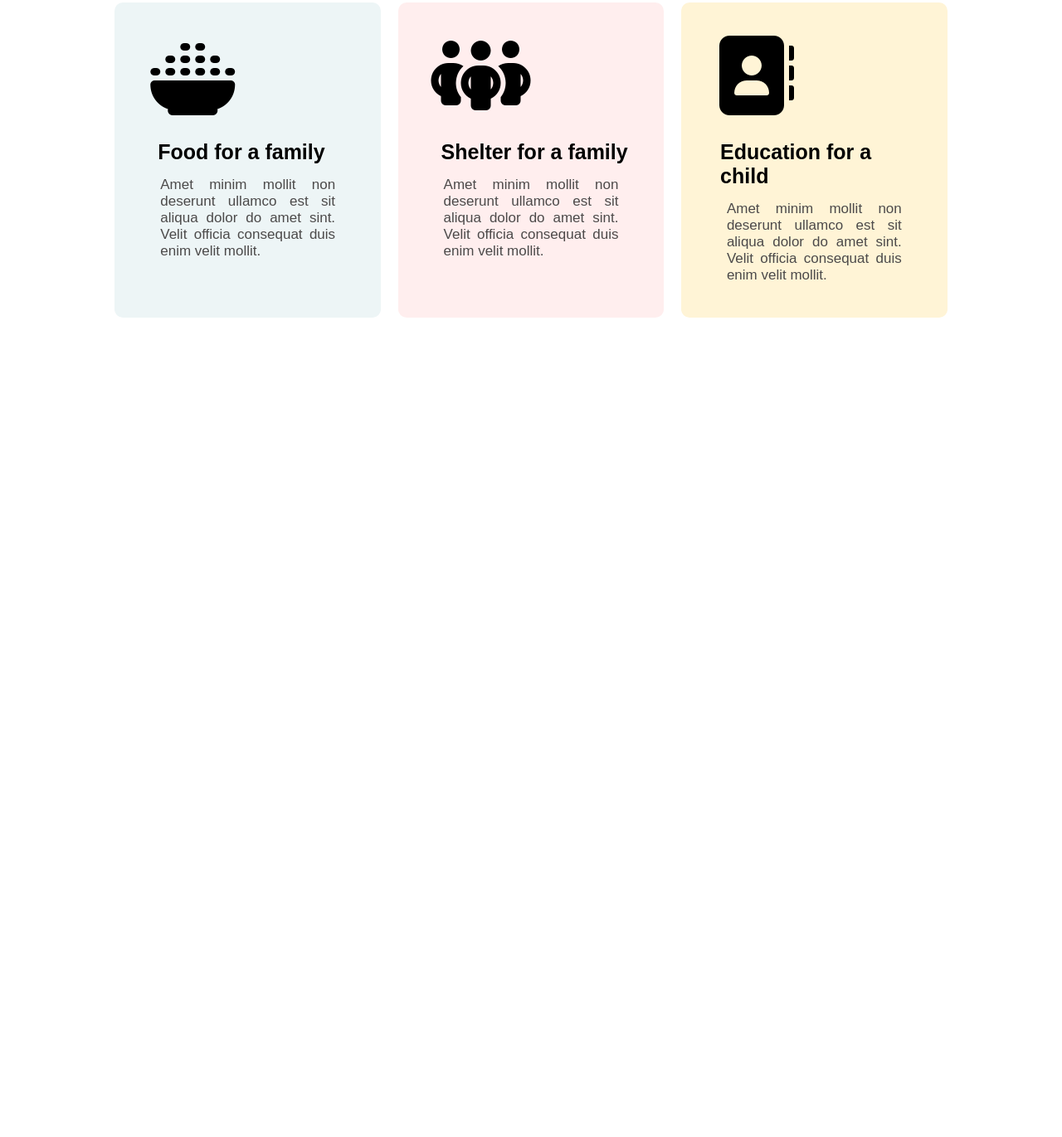
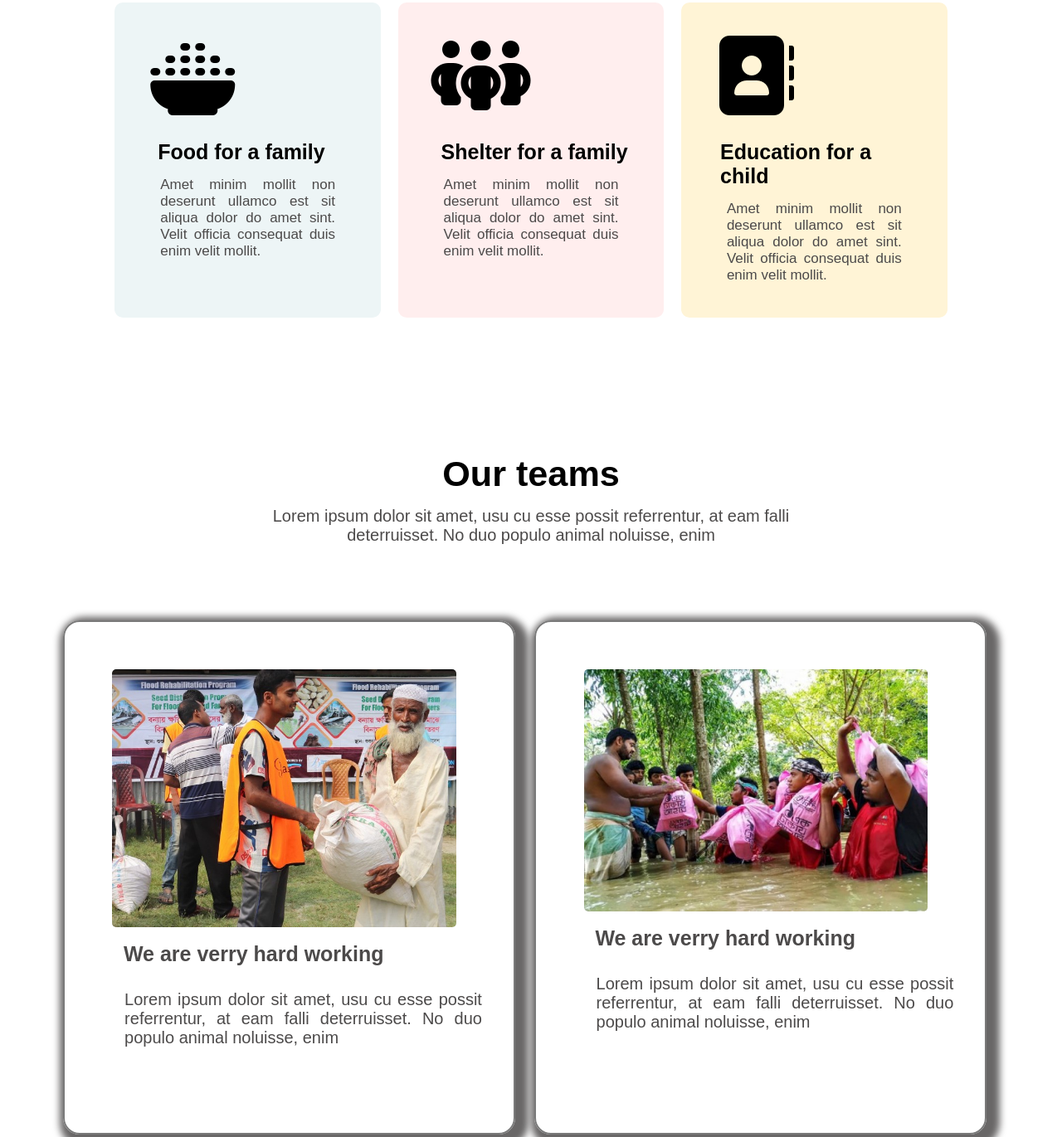
Before and after one commit to Aminulhoque01/donate_as, a plain HTML site: page index.html in a window 1280 px wide. Shown: the part 1912-3283 px from the top of the page at 83% size. Before the commit the page ends 2342 px from the top, so only its background shows below. Drawn offline with Linux system fonts and the light colour scheme.

Commit message:
agin add

```diff
--- a/index.html
+++ b/index.html
@@ -113,6 +113,33 @@
         </div>
 
     </section>
+    <!--------our team------->
+    <section class="our_team">
+        <h1>Our teams</h1>
+        <p>Lorem ipsum dolor sit amet, usu cu esse possit referrentur, at eam falli<br>
+            deterruisset. No duo populo animal noluisse, enim
+        </p>
+
+        <div class="team_wrap">
+            <div  class="single_team">
+                <img src="images/donation10.jpg"/>
+                <h2>We are verry hard working </h2>
+                <p>Lorem ipsum dolor sit amet, usu cu esse possit referrentur, at eam falli
+                    deterruisset. No duo populo animal noluisse, enim
+                </p>
+
+                <p></p>
+            </div>
+            <div  class="single_team">
+                <img src="images/donation11.jpg"/>
+                <h2>We are verry hard working </h2>
+                <p>Lorem ipsum dolor sit amet, usu cu esse possit referrentur, at eam falli
+                    deterruisset. No duo populo animal noluisse, enim
+                </p>
+            </div>
+        </div>
+
+    </section>
     <br>
     <br>
 
--- a/style.css
+++ b/style.css
@@ -261,3 +261,55 @@
     font-size:600%;
 }
 /*---------donate_plan style end-----*/
+
+/*------------our team style----------*/
+.our_team h1{
+    font-size:2.7em;
+    font-weight:800;
+    text-align: center;
+    padding-top:12%;
+}
+.our_team p{
+    font-size:20px;
+    font-weight:500;
+    text-align:center;
+    padding:15px;
+    color:#4c4a4a;
+
+}
+
+.team_wrap{
+    padding:5%;
+    display: flex;
+
+}
+.single_team{
+    width:40%;
+    padding-top:40px;
+    margin:1%;
+    padding:5%;
+    padding-right:2%;
+    border:2px solid rgb(122, 122, 122);
+    box-shadow: 6px 6px 8px 10px rgb(105, 103, 103);
+    border-radius:20px;
+}
+
+.single_team img{
+    width:90%;
+    border-radius: 5px;
+}
+
+.single_team h2{
+    font-size:25px;
+    font-weight:700;
+    color:#4c4a4a;
+    padding:3%;
+
+}
+.single_team p{
+    font-size:20px;
+    font-weight:400;
+    text-align:justify;
+
+
+}
```
